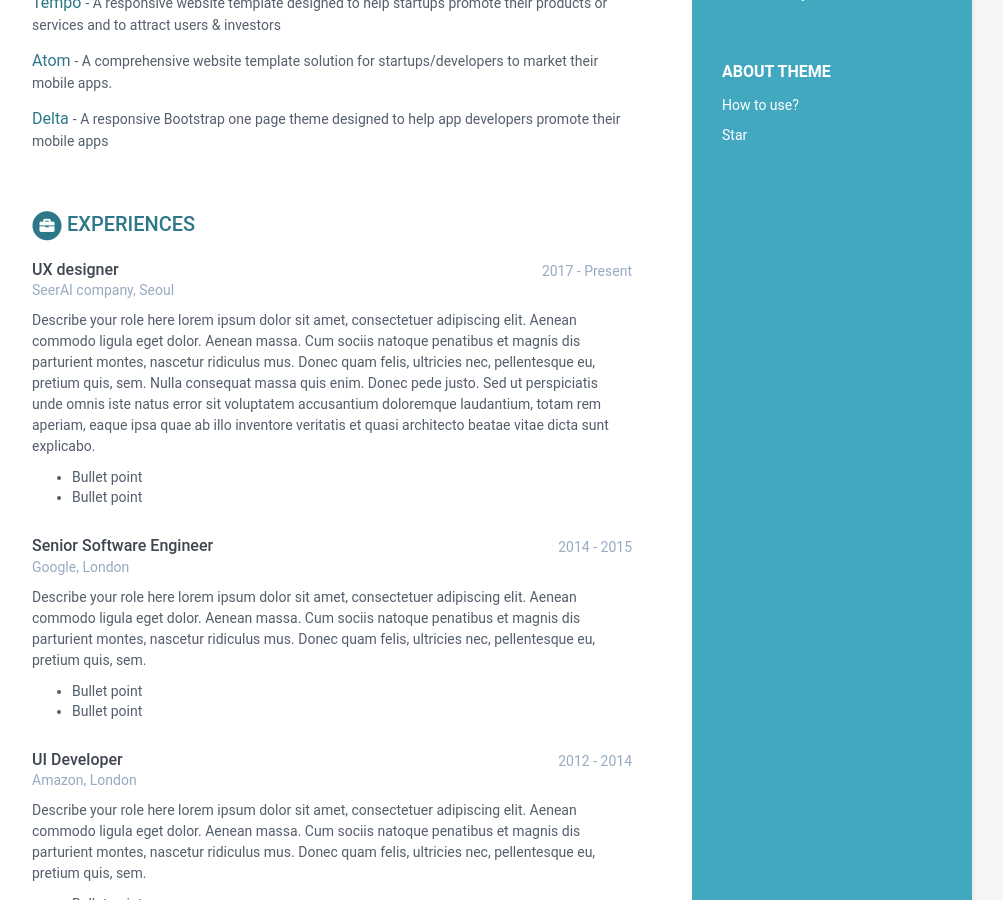
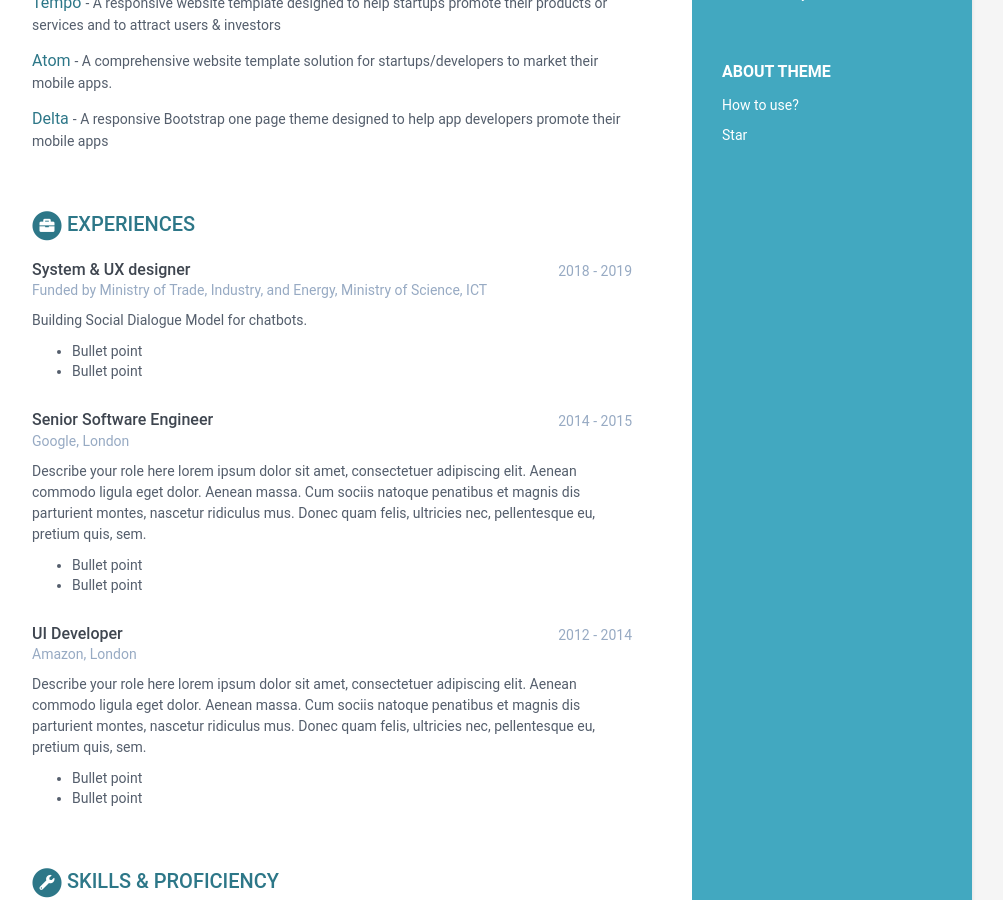
Before and after one commit to annesylee/annesylee.github.io, a Jekyll site: the page built from index.html, in a window 1280 px wide and 900 px high, scrolled down 1009 px. Shown: the whole window, without its empty margins (168-1171 px from the left). Built offline with Jekyll 4.4.1, drawn with Linux system fonts in a browser that asks for light colours.

Commit message:
Update data.yml

```diff
--- a/_data/data.yml
+++ b/_data/data.yml
@@ -83,19 +83,11 @@ publications:
 
 
 experiences:
-    - role: UX designer
-      time: 2017 - Present
-      company: SeerAI company, Seoul
+    - role: System & UX designer
+      time: 2018 - 2019
+      company: Funded by Ministry of Trade, Industry, and Energy, Ministry of Science, ICT
       details: |
-        Describe your role here lorem ipsum dolor sit amet, consectetuer
-        adipiscing elit. Aenean commodo ligula eget dolor. Aenean massa.
-        Cum sociis natoque penatibus et magnis dis parturient montes,
-        nascetur ridiculus mus. Donec quam felis, ultricies nec,
-        pellentesque eu, pretium quis, sem. Nulla consequat massa quis
-        enim. Donec pede justo. Sed ut perspiciatis unde omnis iste natus
-        error sit voluptatem accusantium doloremque laudantium, totam rem
-        aperiam, eaque ipsa quae ab illo inventore veritatis et quasi
-        architecto beatae vitae dicta sunt explicabo.
+        Building Social Dialogue Model for chatbots.
           - Bullet point
           - Bullet point
     - role: Senior Software Engineer
```
